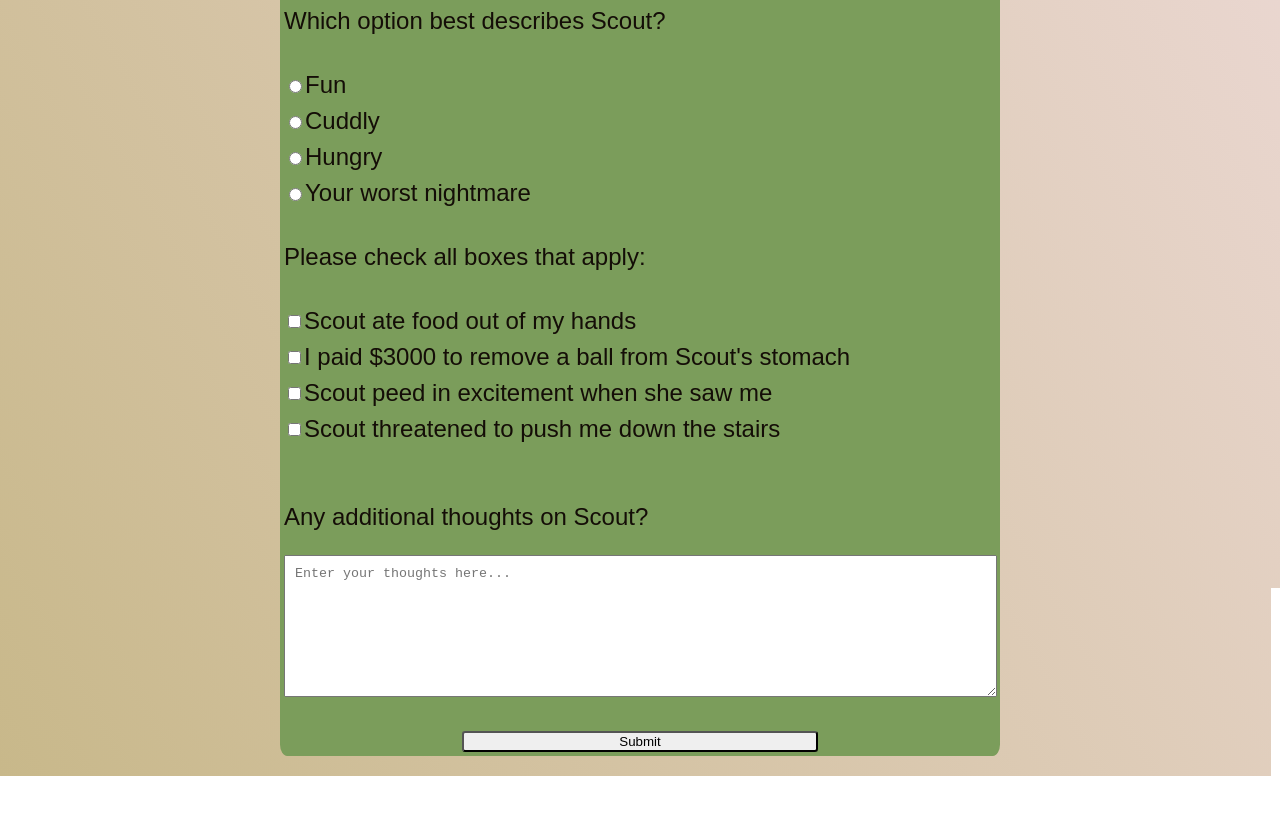
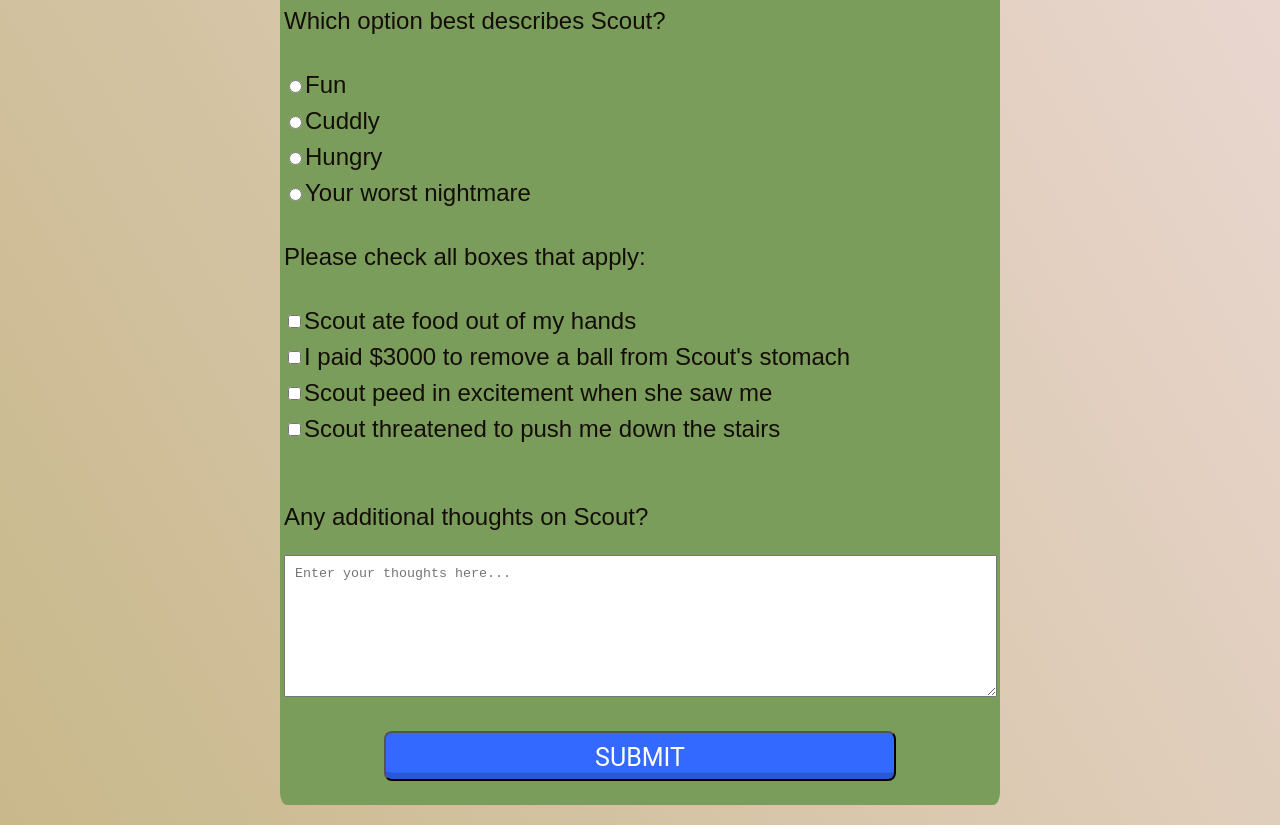
Before and after one commit to mseidel819/scoutSurvey, a plain HTML site: page index.html in a window 1280 px wide. Shown: the part 683-1508 px from the top of the page. Before the commit the page ends 1459 px from the top, so only its background shows below. Drawn offline with Linux system fonts and the light colour scheme.

Commit message:
bigger submit button

```diff
--- a/index.html
+++ b/index.html
@@ -150,7 +150,7 @@
             placeholder="Enter your thoughts here..."
           ></textarea>
         </div>
-        <div class="form-group">
+        <div class="form-group form-button">
           <button id="submit" type="submit" class="submit-button">
             Submit
           </button>
--- a/style.css
+++ b/style.css
@@ -76,10 +76,43 @@ label {
     width: 94%;
   }
 }
+
+.form-button {
+  display: flex;
+  justify-content: center;
+}
 .submit-button {
-  cursor: pointer;
+  display: block;
+  width: 40vw;
+  height: 50px;
+  padding: 0.4em 1.4em;
+  margin: 0 5px 20px 5px;
+  border-radius: 0.5rem;
+  box-sizing: border-box;
+  text-decoration: none;
+  font-family: "Roboto", sans-serif;
+  text-transform: uppercase;
+  font-size: 25px;
+  font-weight: 400;
+  color: #ffffff;
+  background-color: #3369ff;
+  box-shadow: inset 0 -0.6em 0 -0.35em rgba(0, 0, 0, 0.17);
+  text-align: center;
+  position: relative;
+}
+
+.submit-button:active {
+  top: 0.1em;
+}
+@media all and (max-width: 30em) {
+   .submit-button {
+    display: block;
+    margin: 0.4em auto;
+  }
+}
+
+/* cursor: pointer;
   width: 50%;
   display: block;
   border-radius: 0.2rem;
-  margin: auto;
-}
+  margin: auto; */
```
